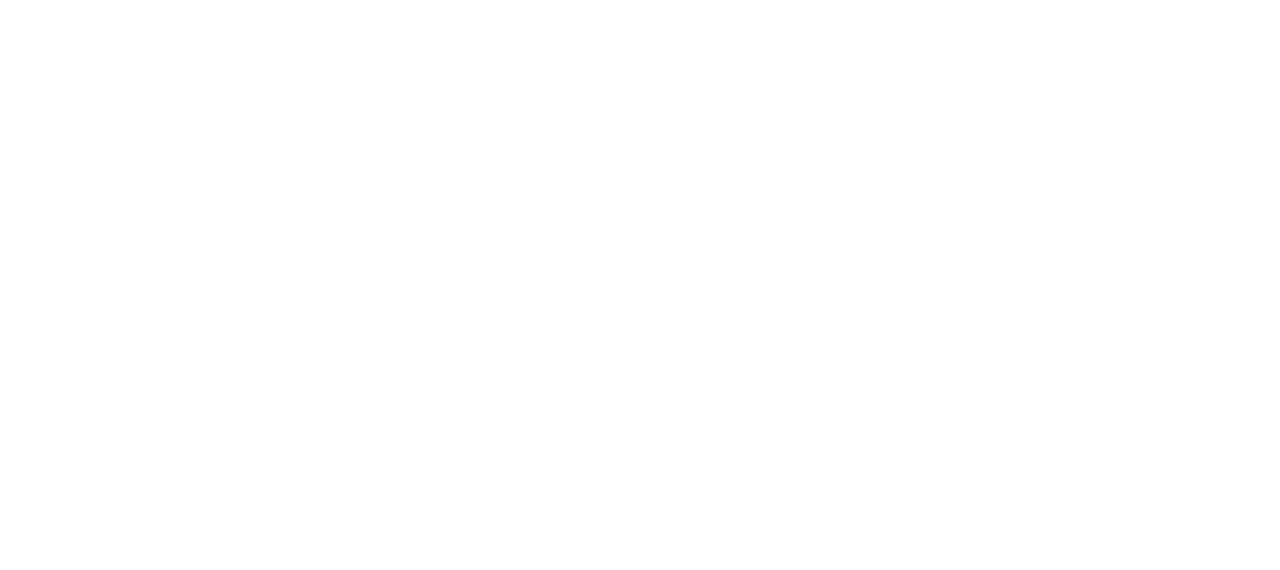
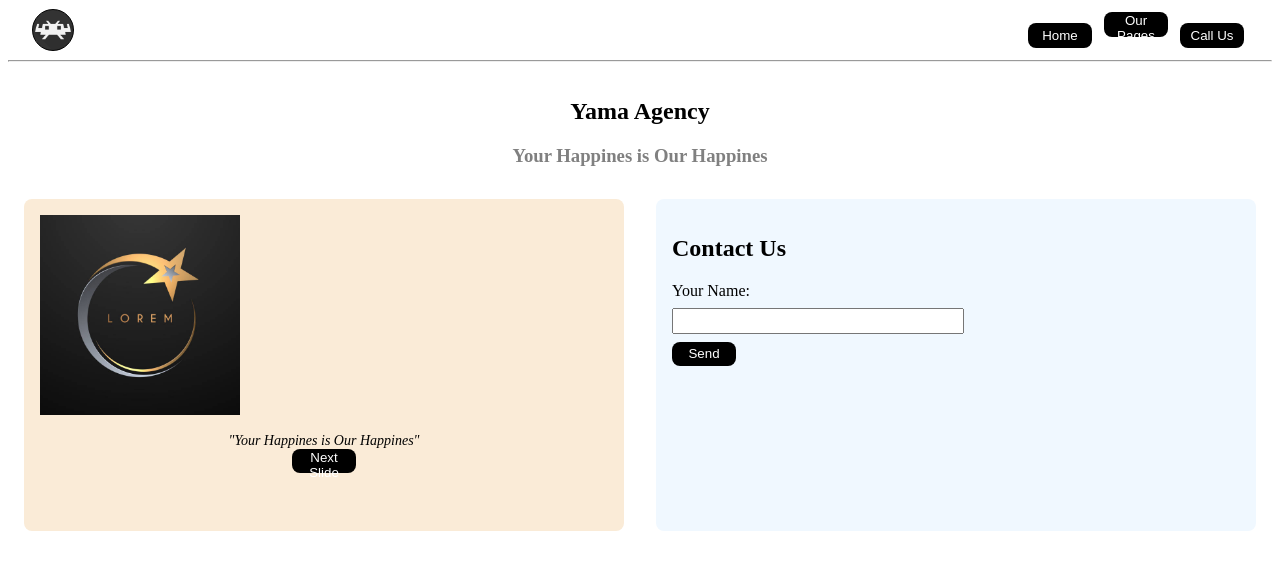
Before and after one commit to yamaroni/revou-assignment, a plain HTML site: page index.html in a window 1280 px wide. Drawn offline with Linux system fonts and the light colour scheme.

Commit message:
add js logic

```diff
--- a/css/style.css
+++ b/css/style.css
@@ -0,0 +1,105 @@
+/* Navigation Style */
+.header-container {
+    display: flex;
+    align-items: center;
+    justify-content: space-between;
+    padding-left: 24px;
+    padding-right: 24px;
+    padding-bottom: 8px;
+}
+
+hr {
+    margin: 0px;
+}
+
+.logo-icon {
+    width: 40px;
+    height: 40px;
+    border: 1px solid;
+    border-radius: 50%;
+    background-image: url('../assets/1.jpg');
+    background-repeat: no-repeat;
+    background-size: cover;
+}
+
+.nav-container>button {
+    height: 25px;
+    margin: 4px;
+}
+
+/* Main Style */
+.section-container {
+    padding: 16px;
+}
+
+/* Main Header Style */
+.section-container>header {
+    text-align: center;
+}
+
+.subtitle {
+    color: gray;
+}
+
+/* Main Content Style */
+.section-content-container {
+    margin-top: 32px;
+    gap: 32px;
+    display: flex;
+}
+
+.banner-section,
+.form-section {
+    height: 300px;
+    width: 100%;
+    padding: 16px;
+    border-radius: 8px;
+}
+
+.banner-section {
+    background-color: antiquewhite;
+    text-align: center;
+}
+
+.banner-section>img {
+    height: 200px;
+}
+
+.banner-caption {
+    padding-top: 16px;
+}
+
+.banner-caption>cite {
+    font-size: 14px;
+}
+
+.form-section {
+    background-color: aliceblue;
+}
+
+.form-section>input {
+    width: 50%;
+    height: 20px;
+}
+
+.form-item {
+    margin-top: 8px;
+    margin-bottom: 8px;
+}
+
+button {
+    height: 24px;
+    width: 64px;
+    color: white;
+    background-color: black;
+    border: 0px;
+    border-radius: 8px;
+}
+
+@media only screen and (max-width: 480px) {
+
+    .header-container,
+    .section-content-container {
+        flex-direction: column;
+    }
+}
--- a/index.html
+++ b/index.html
@@ -1,12 +1,52 @@
 <!DOCTYPE html>
 
 <head>
+    <meta name="viewport" content="width=device-width, initial-scale=1.0">
     <title>Assignment - Yama</title>
     <link rel="stylesheet" href="css/style.css">
 </head>
 
 <body>
+    <header class="header-container">
+        <section class="logo-icon"></section>
+        <section class="nav-container">
+            <button>Home</button>
+            <button>Our Pages</button>
+            <button>Call Us</button>
+        </section>
+    </header>
+    <hr />
 
+    <section class="section-container">
+        <header>
+            <h1>Yama Agency</h1>
+            <h3 class="subtitle">Your Happines is Our Happines</h3>
+        </header>
+
+        <div class="section-content-container">
+            <!-- Autoslide Banner -->
+            <div class="banner-section">
+                <img class="banner-img" src="assets/1.jpg" />
+                <img class="banner-img" src="assets/2.jpg" />
+                <img class="banner-img" src="assets/3.png" />
+
+                <div class="banner-caption">
+                    <cite>"Your Happines is Our Happines"</cite>
+                </div>
+
+                <button onclick="nextSlide(1)">Next Slide</button>
+            </div>
+            <!-- Contact Us Form -->
+            <form class="form-section" name="contact-form">
+                <h1>Contact Us</h1>
+                <label>Your Name:</label><br />
+                <input type="text" class="form-item" name="user-name" required /><br />
+                <button type="button" id="send-button">Send</button>
+            </form>
+        </div>
+    </section>
+
+    <script src="js/script.js"></script>
 </body>
 
 </html>
--- a/js/script.js
+++ b/js/script.js
@@ -1 +1,41 @@
 // Ini Script JS
+function submitForm() {
+    // Cara Mendapatkan Form
+    let form = document.forms['contact-form'];
+    // Cara Mendapatkan Inputnya
+    let userName = form['user-name'].value;
+
+    // Conditional Validationnya
+    if (userName == '') {
+        alert('Periksa Kembali Inputan Anda')
+    } else {
+        alert('Selamat Datang ' + userName)
+    }
+}
+
+document.getElementById('send-button').addEventListener("click", () => submitForm());
+
+let indexSlide = 1; // [0, 1, 2];
+showSlide(1);
+
+function nextSlide(n) {
+    showSlide(indexSlide += n);
+    console.log('indexSLide ' + indexSlide);
+    console.log('nilai n =' + n);
+}
+
+function showSlide(n) {
+    let listImage = document.getElementsByClassName('banner-img');
+    if (n > listImage.length) indexSlide = 1; // Reset Index Bannernya
+
+    let index = 0;
+    while (index < listImage.length) {
+        listImage[index].style.display = 'none';
+        index++;
+    }
+
+    listImage[indexSlide - 1].style.display = 'block';
+    console.log('jumlah gambar ' + listImage.length);
+}
+
+setInterval(() => nextSlide(1), 3000);
```
Also changed, not shown: assets/1.jpg (added), assets/2.jpg (added), assets/3.png (added).
